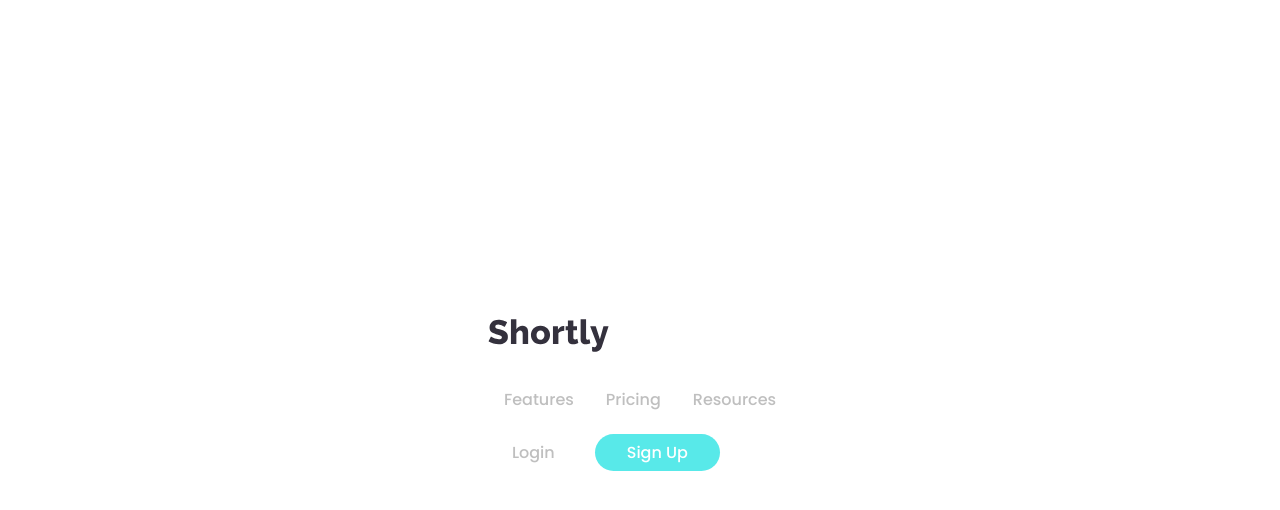
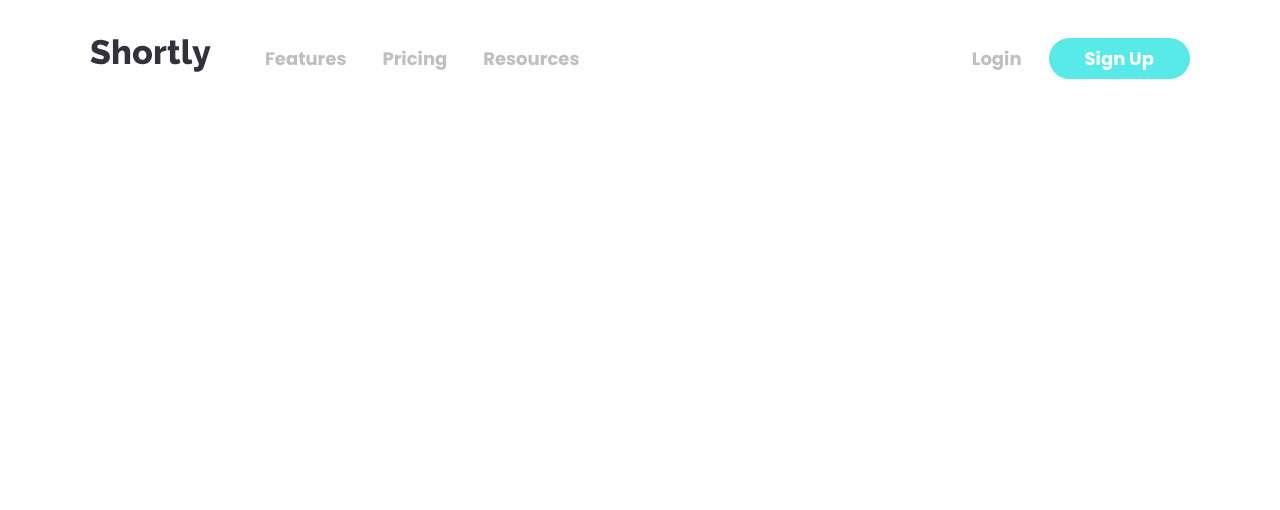
Before and after one commit to andrew-g-ayad/next.js-frontend-mentor-url-shortening-api, a Next.js app: page / in a window 1280 px wide. Shown: the top 510 px of the page. Built offline with nearby package versions, Linux system fonts and the light colour scheme.

Commit message:
complete navBar desktop

```diff
--- a/components/Layout/Header/NavBar/AuthLinks/AuthLinks.module.scss
+++ b/components/Layout/Header/NavBar/AuthLinks/AuthLinks.module.scss
@@ -2,6 +2,7 @@
   padding: 0;
   text-align: center;
   list-style: none;
+  font-weight: bold;
 }
 .btnLogin {
   background-color: transparent;
@@ -31,6 +32,5 @@
 @media (width > 375px) {
   .authLinks {
     display: flex;
-    gap: 1rem;
   }
 }
--- a/components/Layout/Header/NavBar/NavBar.jsx
+++ b/components/Layout/Header/NavBar/NavBar.jsx
@@ -0,0 +1,16 @@
+import React from 'react';
+
+import Logo from '../Logo/Logo';
+import NavLinks from './NavLinks/NavLinks';
+import AuthLinks from './AuthLinks/AuthLinks';
+
+import style from './NavBar.module.scss';
+export default function NavBar(props) {
+  return (
+    <nav className={`${style.navBar} ${props.className}`}>
+      <Logo />
+      <NavLinks className={`${style.navLinks}`} />
+      <AuthLinks className={`${style.auhLinks}`} />
+    </nav>
+  );
+}
--- a/components/Layout/Header/NavBar/NavBar.module.scss
+++ b/components/Layout/Header/NavBar/NavBar.module.scss
@@ -0,0 +1,17 @@
+@media (width> 375px) {
+  .navBar {
+    width: 100%;
+    display: flex;
+    align-items: center;
+    max-width: 1100px;
+    margin-inline: auto;
+    padding: 0;
+    padding-top: 0.75rem;
+  }
+  .navBar .navLinks {
+    margin-left: 2rem;
+  }
+  .navBar .auhLinks {
+    margin-left: auto;
+  }
+}
--- a/components/Layout/Header/NavBar/NavLinks/NavLinks.module.scss
+++ b/components/Layout/Header/NavBar/NavLinks/NavLinks.module.scss
@@ -6,6 +6,7 @@
 .navLinks li a {
   text-decoration: none;
   color: hsl(0, 0%, 100%);
+  font-weight: bold;
 }
 .navLinks {
   padding-block: 1.5rem;
--- a/pages/index.js
+++ b/pages/index.js
@@ -4,9 +4,8 @@ import styles from '../styles/Home.module.css';
 
 // Components
 import BtnToggleMenu from '../components/Layout/Header/BtnToggleMenu/BtnToggleMenu';
-import Logo from '../components/Layout/Header/Logo/Logo';
-import NavLinks from '../components/Layout/Header/NavBar/NavLinks/NavLinks';
-import AuthLinks from '../components/Layout/Header/NavBar/AuthLinks/AuthLinks';
+
+import NavBar from '../components/Layout/Header/NavBar/NavBar';
 
 export default function Home() {
   return (
@@ -23,9 +22,7 @@ export default function Home() {
         <link rel='icon' href='/favicon.ico' />
       </Head>
       <section className={styles.hero}>
-        <Logo></Logo>
-        <NavLinks></NavLinks>
-        <AuthLinks></AuthLinks>
+        <NavBar />
       </section>
     </div>
   );
--- a/styles/globals.css
+++ b/styles/globals.css
@@ -2,11 +2,9 @@ html,
 body {
   padding: 0;
   margin: 0;
-  display: grid;
-  place-content: center;
-  grid-template-columns: fit-content;
   min-height: 100vh;
   font-family: 'Poppins', sans-serif;
+  font-size: 18px;
 }
 
 * {
```
